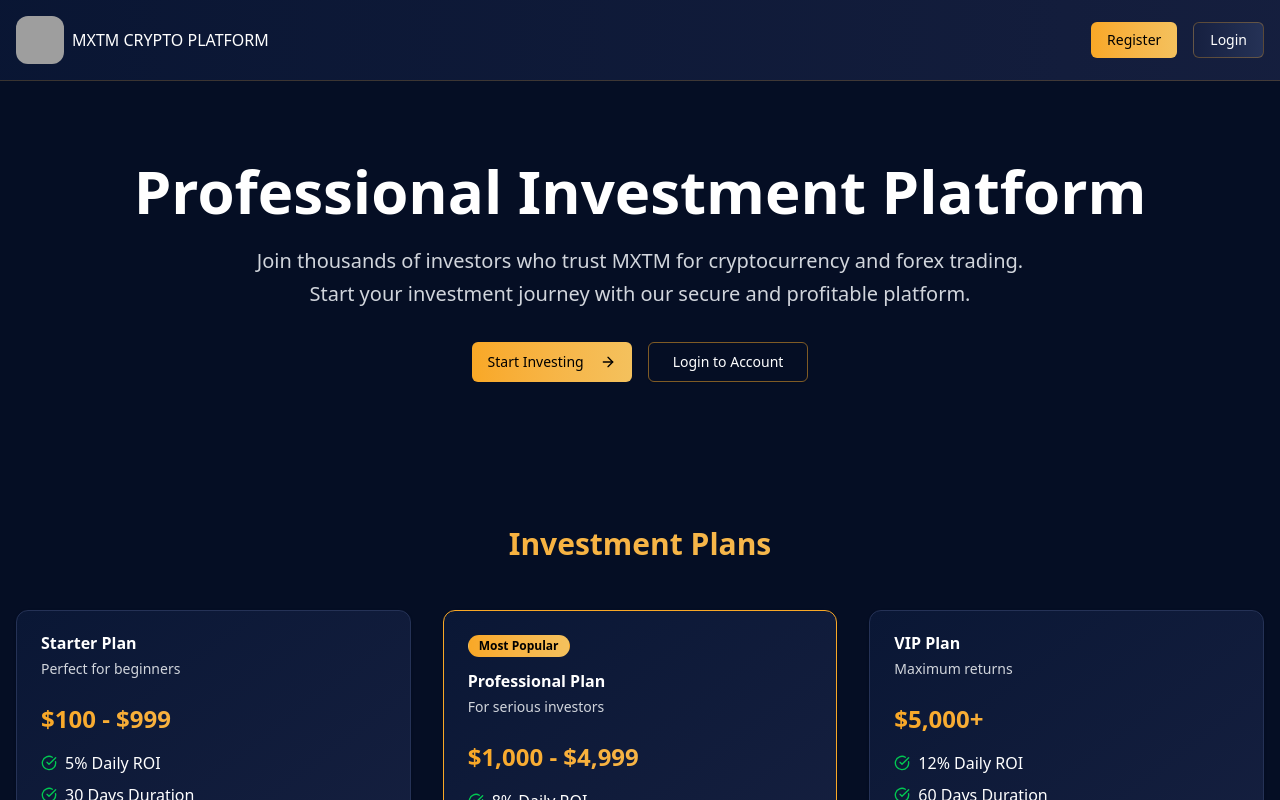
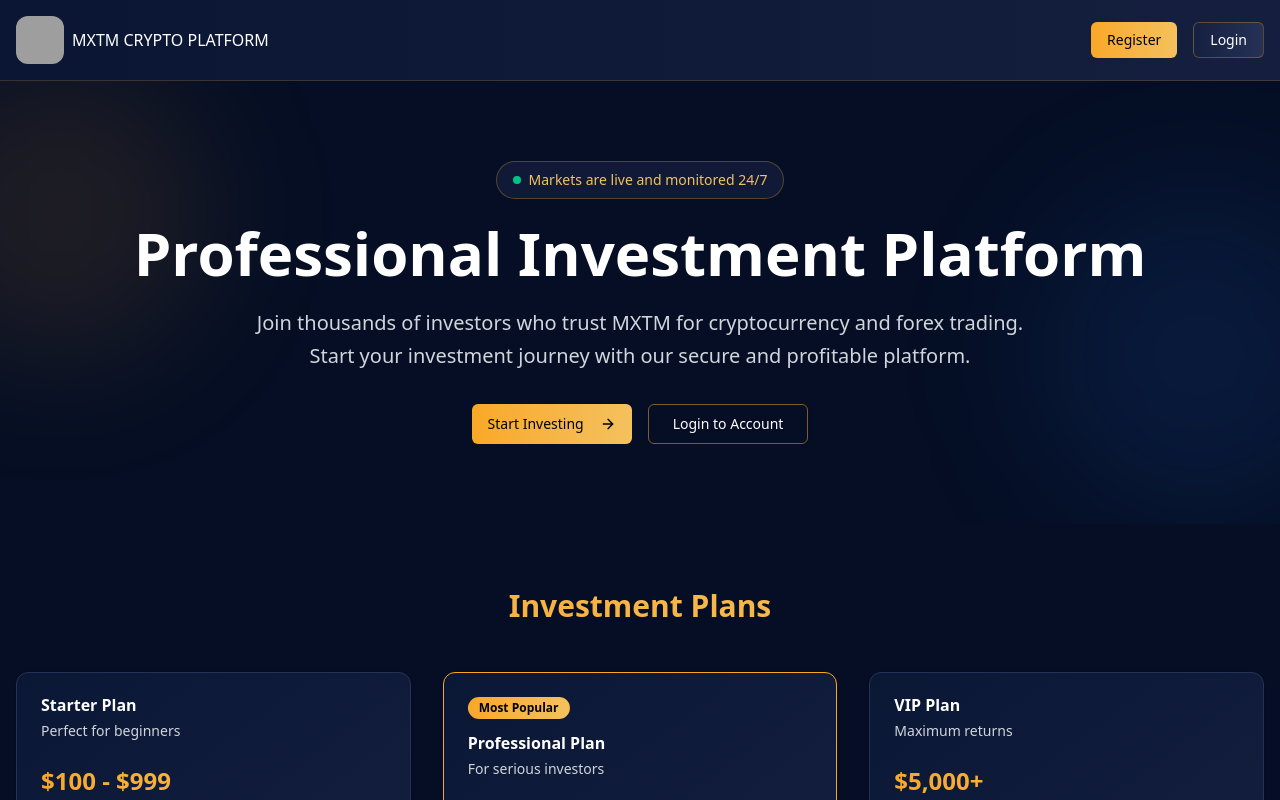
Before and after one commit to mxtm001/DEUTSCHE-BANK, a Next.js app: page / in a window 1280 px wide. Shown: the top 800 px of the page. Built offline with nearby package versions, Linux system fonts and the light colour scheme; grey boxes are pictures that could not be loaded.

Commit message:
Add lively motion and market status styling

```diff
--- a/app/globals.css
+++ b/app/globals.css
@@ -172,6 +172,19 @@
   }
 }
 
+@keyframes float-slow {
+  0%, 100% { transform: translate3d(0, 0, 0) scale(1); }
+  50% { transform: translate3d(18px, -22px, 0) scale(1.08); }
+}
+
+@keyframes float-reverse {
+  0%, 100% { transform: translate3d(0, 0, 0) scale(1); }
+  50% { transform: translate3d(-18px, 18px, 0) scale(1.06); }
+}
+
+.animate-float-slow { animation: float-slow 8s ease-in-out infinite; }
+.animate-float-reverse { animation: float-reverse 10s ease-in-out infinite; }
+
 @keyframes animate-fade-in {
   from {
     opacity: 0;
@@ -224,6 +237,15 @@ body {
   background: #050806;
 }
 
+@media (prefers-reduced-motion: reduce) {
+  *, *::before, *::after {
+    animation-duration: 0.01ms !important;
+    animation-iteration-count: 1 !important;
+    scroll-behavior: auto !important;
+    transition-duration: 0.01ms !important;
+  }
+}
+
 .float-element {
   animation: float 6s ease-in-out infinite;
 }
--- a/app/page.tsx
+++ b/app/page.tsx
@@ -39,8 +39,15 @@ export default function HomePage() {
         </div>
       </header>
 
-      <section className="container mx-auto py-20 px-4 text-center relative">
-        <h1 className="text-4xl md:text-6xl font-bold mb-6 text-white">
+      <section className="container mx-auto overflow-hidden py-20 px-4 text-center relative">
+        <div className="pointer-events-none absolute -left-24 top-0 h-72 w-72 rounded-full bg-[#f9a826]/10 blur-3xl animate-float-slow" />
+        <div className="pointer-events-none absolute -right-24 top-24 h-80 w-80 rounded-full bg-blue-500/10 blur-3xl animate-float-reverse" />
+        <div className="relative">
+        <div className="mx-auto mb-6 inline-flex items-center gap-2 rounded-full border border-[#f9a826]/30 bg-[#162040]/70 px-4 py-2 text-sm text-[#f4c15d] animate-fade-in">
+          <span className="h-2 w-2 rounded-full bg-emerald-400 animate-pulse" />
+          Markets are live and monitored 24/7
+        </div>
+        <h1 className="text-4xl md:text-6xl font-bold mb-6 text-white animate-fade-in">
           Professional Investment Platform
         </h1>
         <p
@@ -69,6 +76,7 @@ export default function HomePage() {
             </Button>
           </Link>
         </div>
+        </div>
       </section>
 
       <section id="plans" className="container mx-auto py-16 px-4">
@@ -76,7 +84,7 @@ export default function HomePage() {
           Investment Plans
         </h2>
         <div className="grid grid-cols-1 md:grid-cols-3 gap-8">
-          <Card className="bg-gradient-to-br from-[#0a1735] to-[#162040] border-[#253256] hover:border-[#f9a826] transition-all duration-300 hover:scale-105 hover:shadow-2xl hover:shadow-[#f9a826]/30">
+          <Card className="bg-gradient-to-br from-[#0a1735] to-[#162040] border-[#253256] hover:border-[#f9a826] transition-all duration-300 hover:-translate-y-2 hover:shadow-2xl hover:shadow-[#f9a826]/30">
             <CardHeader>
               <CardTitle className="text-white">Starter Plan</CardTitle>
               <CardDescription className="text-gray-300">Perfect for beginners</CardDescription>
@@ -135,7 +143,7 @@ export default function HomePage() {
           </Card>
 
           <Card
-            className="bg-gradient-to-br from-[#0a1735] to-[#162040] border-[#253256] hover:border-[#f9a826] transition-all duration-300 hover:scale-105 hover:shadow-2xl hover:shadow-[#f9a826]/30"
+            className="bg-gradient-to-br from-[#0a1735] to-[#162040] border-[#253256] hover:border-[#f9a826] transition-all duration-300 hover:-translate-y-2 hover:shadow-2xl hover:shadow-[#f9a826]/30"
             style={{ animationDelay: "2s" }}
           >
             <CardHeader>
```
